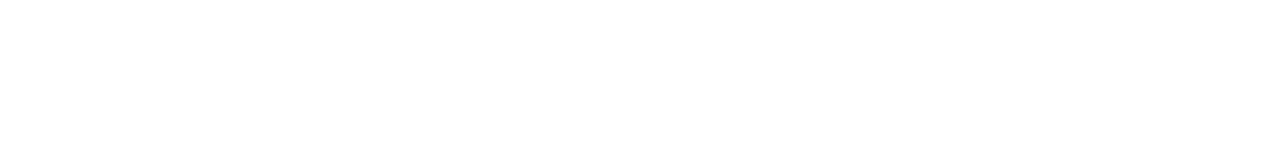
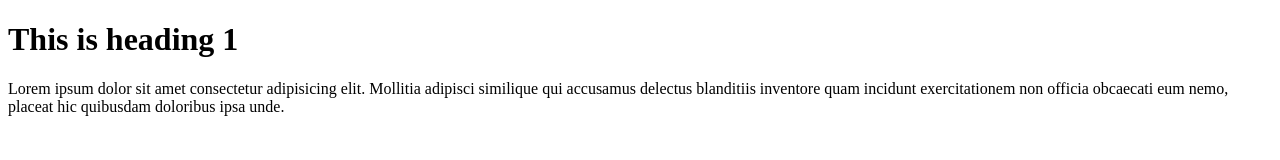
Before and after one commit to abulasad/first-repo-1, a plain HTML site: page index.html in a window 1280 px wide. Drawn offline with Linux system fonts and the light colour scheme.

Commit message:
something added

```diff
--- a/index.html
+++ b/index.html
@@ -1,12 +1,18 @@
 <!DOCTYPE html>
 <html lang="en">
+
 <head>
    <meta charset="UTF-8">
    <meta http-equiv="X-UA-Compatible" content="IE=edge">
    <meta name="viewport" content="width=device-width, initial-scale=1.0">
    <title>My first Repository Checkup</title>
 </head>
+
 <body>
+   <h1>This is heading 1</h1>
+   <p>Lorem ipsum dolor sit amet consectetur adipisicing elit. Mollitia adipisci similique qui accusamus delectus
+      blanditiis inventore quam incidunt exercitationem non officia obcaecati eum nemo, placeat hic quibusdam doloribus
+      ipsa unde.</p>
+</body>
 
-</body>
 </html>
```
